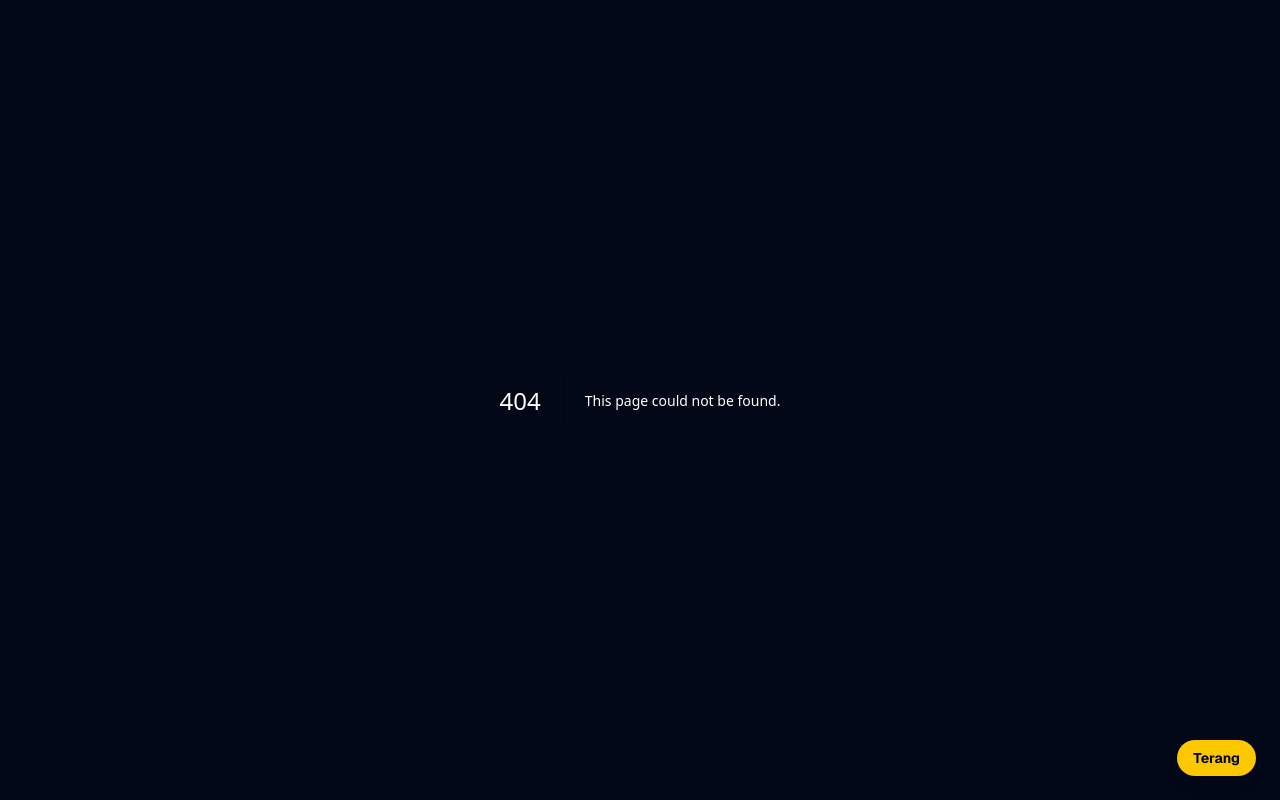
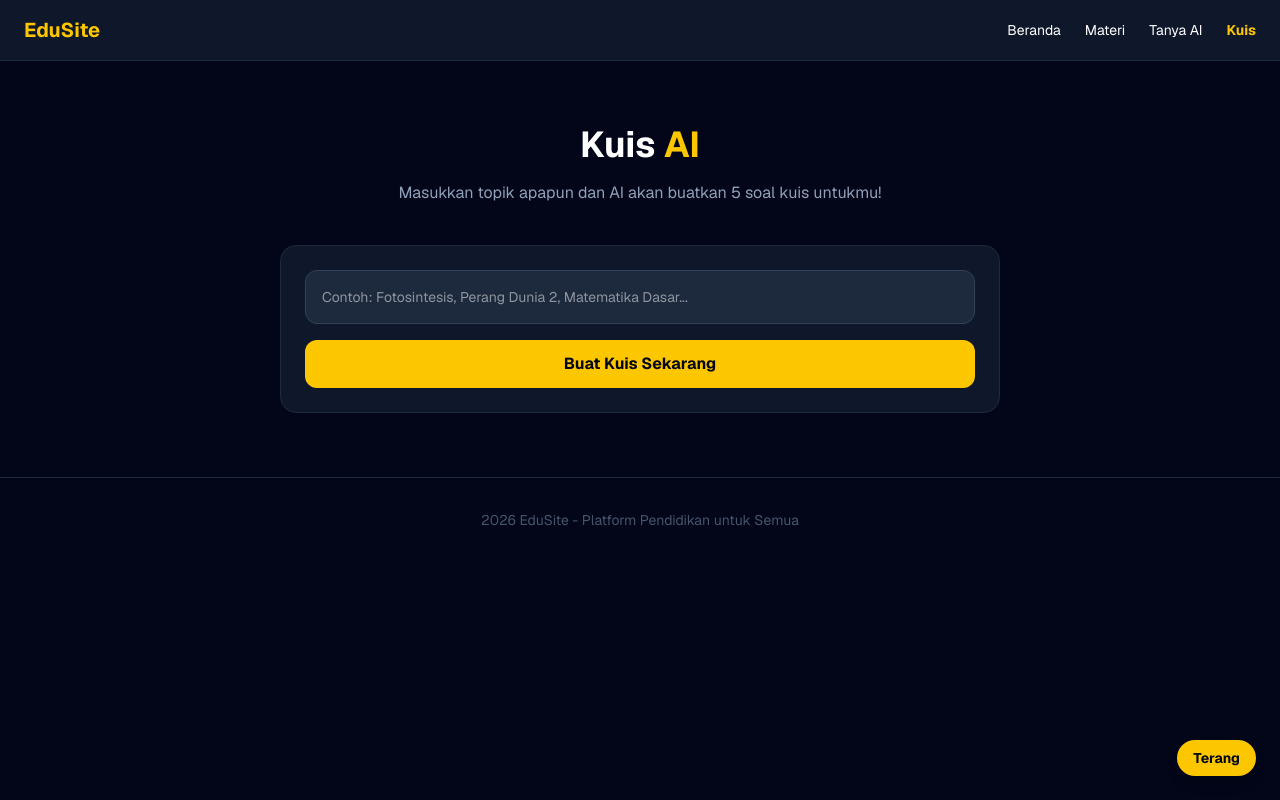
Before and after one commit to alvintarigan001-ux/edusite, a Next.js app: page /kuis in a window 1280 px wide. Before the commit this address had no page. Built offline with nearby package versions, Linux system fonts and the light colour scheme.

Commit message:
tambah halaman kuis AI

```diff
--- /dev/null
+++ b/app/kuis/page.tsx
@@ -0,0 +1,81 @@
+"use client";
+import { useState } from "react";
+
+export default function Kuis() {
+  const [topik, setTopik] = useState("");
+  const [kuis, setKuis] = useState("");
+  const [loading, setLoading] = useState(false);
+
+  async function buatKuis() {
+    if (!topik) return;
+    setLoading(true);
+    setKuis("");
+    const res = await fetch("/api/tanya", {
+      method: "POST",
+      headers: { "Content-Type": "application/json" },
+      body: JSON.stringify({ pertanyaan: `Buatkan 5 soal kuis pilihan ganda tentang "${topik}" lengkap dengan jawaban dan penjelasannya. Format setiap soal dengan jelas dan mudah dipahami.` }),
+    });
+    const data = await res.json();
+    setKuis(data.jawaban);
+    setLoading(false);
+  }
+
+  return (
+    <main className="min-h-screen bg-slate-950 text-white">
+      <nav className="bg-slate-900 border-b border-slate-800 px-6 py-4 flex justify-between items-center sticky top-0 z-50">
+        <a href="/" className="text-xl font-bold text-yellow-400">EduSite</a>
+        <div className="flex gap-6 text-sm">
+          <a href="/" className="hover:text-yellow-400">Beranda</a>
+          <a href="/materi" className="hover:text-yellow-400">Materi</a>
+          <a href="/tanya" className="hover:text-yellow-400">Tanya AI</a>
+          <a href="/kuis" className="text-yellow-400 font-bold">Kuis</a>
+        </div>
+      </nav>
+
+      <div className="max-w-3xl mx-auto px-6 py-16">
+        <h1 className="text-4xl font-bold text-center mb-4">
+          Kuis <span className="text-yellow-400">AI</span>
+        </h1>
+        <p className="text-slate-400 text-center mb-10">
+          Masukkan topik apapun dan AI akan buatkan 5 soal kuis untukmu!
+        </p>
+
+        <div className="bg-slate-900 rounded-2xl p-6 border border-slate-800">
+          <input
+            type="text"
+            className="w-full bg-slate-800 text-white rounded-xl p-4 text-sm border border-slate-700 focus:outline-none focus:border-yellow-400"
+            placeholder="Contoh: Fotosintesis, Perang Dunia 2, Matematika Dasar..."
+            value={topik}
+            onChange={(e) => setTopik(e.target.value)}
+          />
+          <button
+            onClick={buatKuis}
+            disabled={loading}
+            className="mt-4 w-full bg-yellow-400 text-slate-950 font-bold py-3 rounded-xl hover:bg-yellow-300 transition disabled:opacity-50"
+          >
+            {loading ? "AI sedang membuat soal..." : "Buat Kuis Sekarang"}
+          </button>
+        </div>
+
+        {kuis && (
+          <div className="mt-8 bg-slate-900 rounded-2xl p-6 border border-slate-800">
+            <div className="flex justify-between items-center mb-4">
+              <h2 className="font-bold text-yellow-400">Soal Kuis:</h2>
+              <button
+                onClick={() => navigator.clipboard.writeText(kuis)}
+                className="text-xs bg-slate-700 hover:bg-yellow-400 hover:text-slate-950 px-3 py-1 rounded-full transition"
+              >
+                Copy Soal
+              </button>
+            </div>
+            <p className="text-slate-300 whitespace-pre-wrap leading-relaxed">{kuis}</p>
+          </div>
+        )}
+      </div>
+
+      <footer className="text-center py-8 text-slate-600 text-sm border-t border-slate-800">
+        2026 EduSite - Platform Pendidikan untuk Semua
+      </footer>
+    </main>
+  )
+}
```
